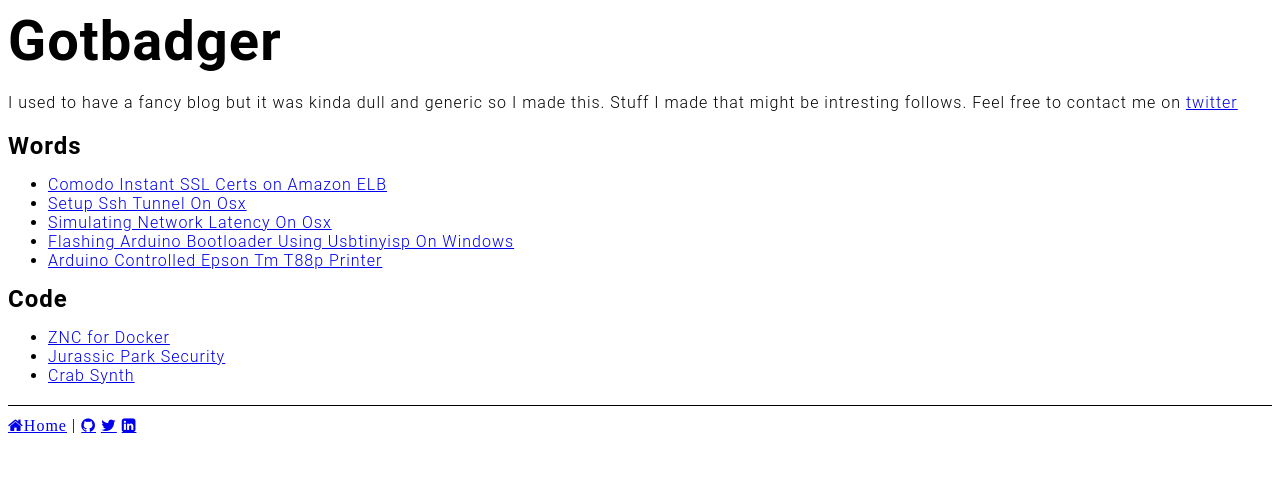
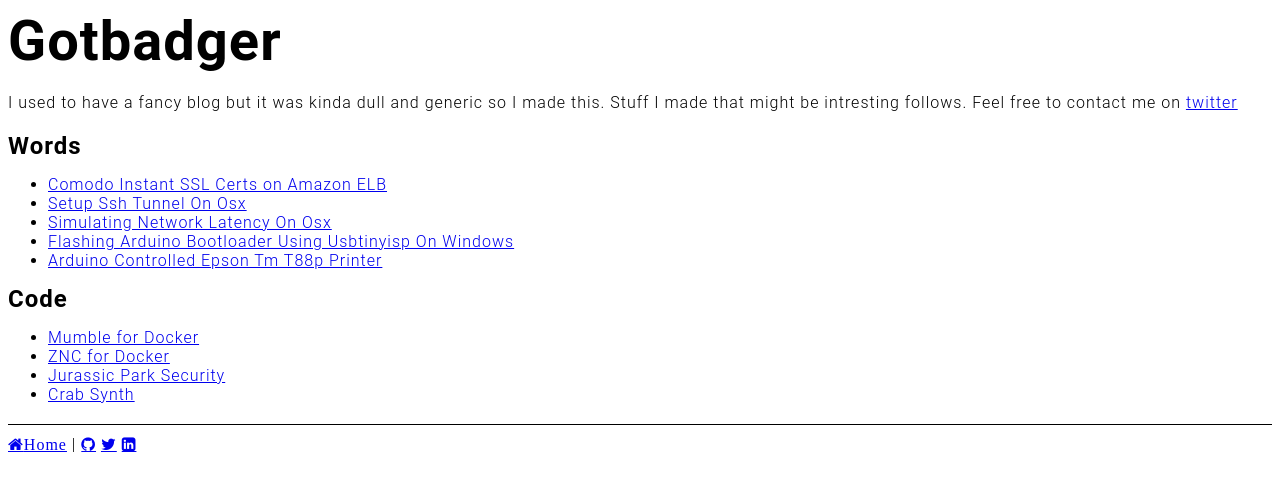
Before and after one commit to gotbadger/gotbadger.github.io, a Jekyll site: the page built from index.html, in a window 1280 px wide. Shown: the top 491 px of the page. Built offline with Jekyll 4.4.1, drawn with Linux system fonts in a browser that asks for light colours; nearby versions of some CDN libraries.

Commit message:
Update projects.yml
added mumble project

```diff
--- a/_data/projects.yml
+++ b/_data/projects.yml
@@ -1,3 +1,6 @@
+- name: Mumble for Docker
+  link: https://github.com/gotbadger/docker-mumble-server
+
 - name: ZNC for Docker
   link: https://github.com/gotbadger/docker-znc
 
```
